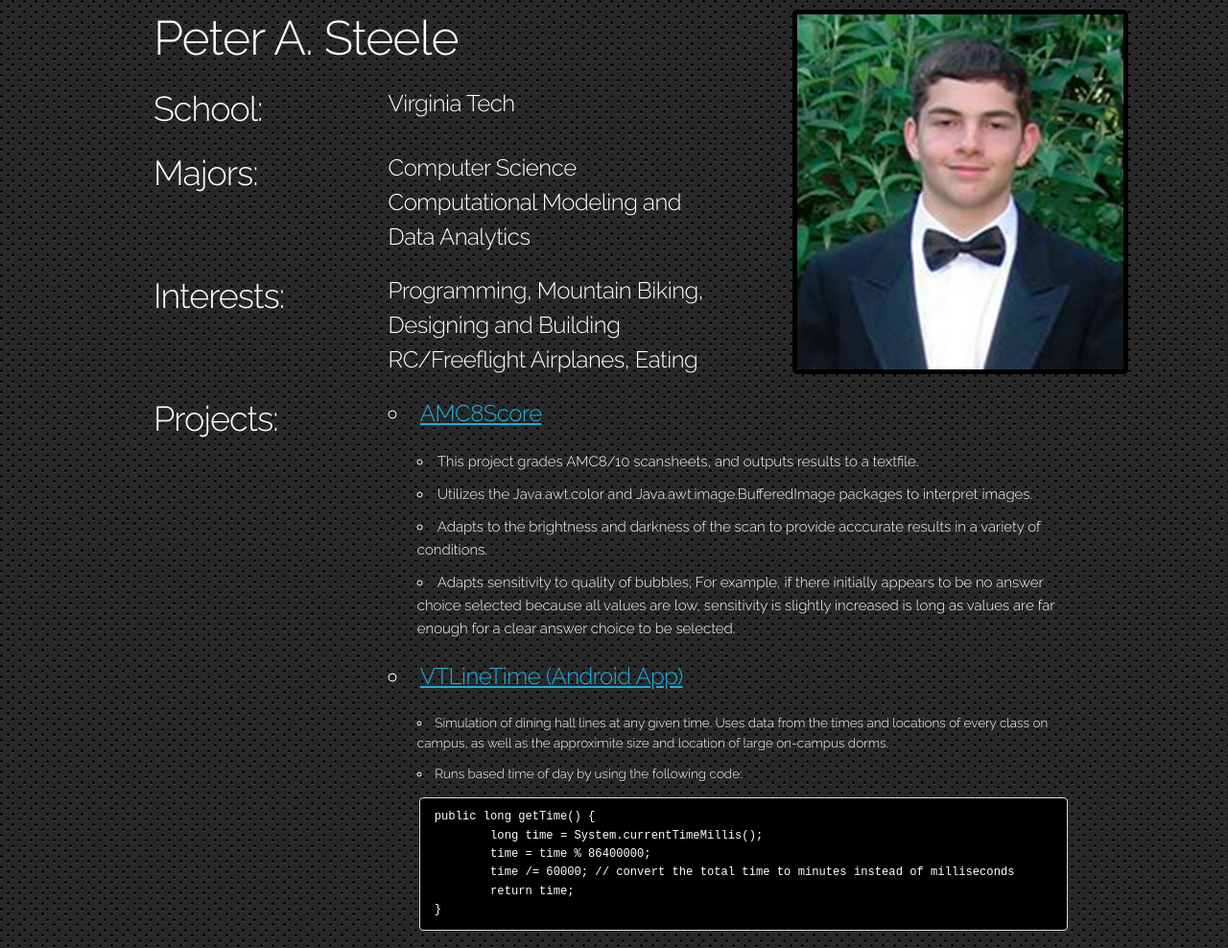
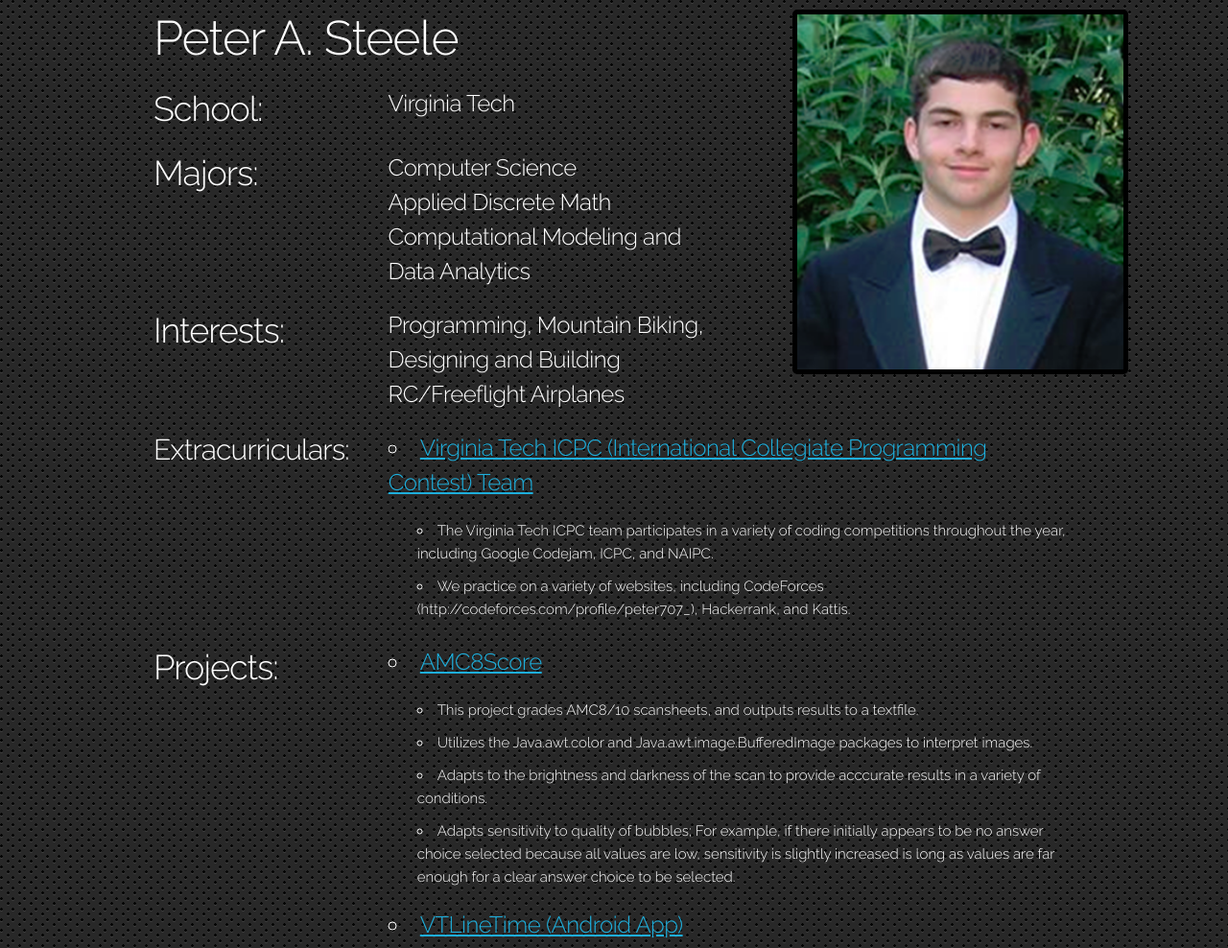
Before and after one commit to PeterASteele/PeterASteele.github.io, a plain HTML site: page index.html in a window 1280 px wide. Shown: the top 988 px of the page at 96% size. Drawn offline with Linux system fonts and the light colour scheme.

Commit message:
Updated website 8/10/2015

```diff
--- a/index.html
+++ b/index.html
@@ -25,13 +25,13 @@
 					<div class = "three columns">
 						<h3>
 							School:
-						</br>
+						<br>
 						</h3>
 					</div>
 					<div style = "margin-left: 17%" class = "seven columns ">
 						<h5>
 							Virginia Tech
-							</br>
+							<br>
 						</h5>
 					</div>
 				</div>
@@ -39,15 +39,17 @@
 					<div class = "three columns">
 						<h3>
 							Majors:
-							</br>
+							<br>
 						</h3>
 					</div>
 					<div style = "margin-left: 17%" class = "seven columns ">
 						<h5>
 							Computer Science
-							</br>
+							<br>
+							Applied Discrete Math
+							<br>
 							Computational Modeling and Data Analytics
-							</br>
+							<br>
 						</h5>
 					</div>
 				</div>
@@ -55,12 +57,12 @@
 					<div class = "three columns">
 					 <h3>
 					 	Interests:
-					 	</br>
+					 	<br>
 					</h3>
 				</div>
 				<div style = "margin-left: 17%" class = "seven columns ">
 					<h5>
-						Programming, Mountain Biking, Designing and Building RC/Freeflight Airplanes, Eating	</br>
+						Programming, Mountain Biking, Designing and Building RC/Freeflight Airplanes	<br>
 					</h5>
 				</div>
 			</div>
@@ -71,6 +73,36 @@
 	</div>
 	<div class="row">
 		<div class="three columns">
+			<h4>
+				Extracurriculars:
+			</h4>
+		</div>
+		<div style = "margin-left: 3.5%" class="nine columns">
+			<h3>
+				<ul>
+
+					<h5>
+						<li>
+							<a href = "https://icpc.cs.vt.edu/#/"> Virginia Tech ICPC (International Collegiate Programming Contest) Team </a>
+						</li>
+					</h5>
+					<ul>
+						<h6>
+							<li>
+								The Virginia Tech ICPC team participates in a variety of coding competitions throughout the year, including Google Codejam, ICPC, and NAIPC.
+							</li>
+							<li>
+								We practice on a variety of websites, including CodeForces (http://codeforces.com/profile/peter707_), Hackerrank, and Kattis.
+							</li>
+
+						</h6>
+					</ul>
+
+				</h3>
+			</div>
+		</div>
+	<div class="row">
+		<div class="three columns">
 			<h3>
 				Projects:
 			</h3>
@@ -78,6 +110,7 @@
 		<div style = "margin-left: 3.5%" class="nine columns">
 			<h3>
 				<ul>
+
 					<h5>
 						<li>
 							<a href = "https://github.com/PeterASteele/AMC8Scoring"> AMC8Score </a>
```
